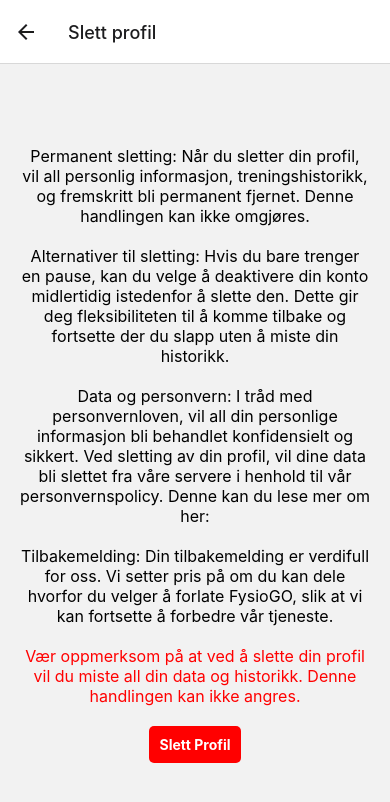
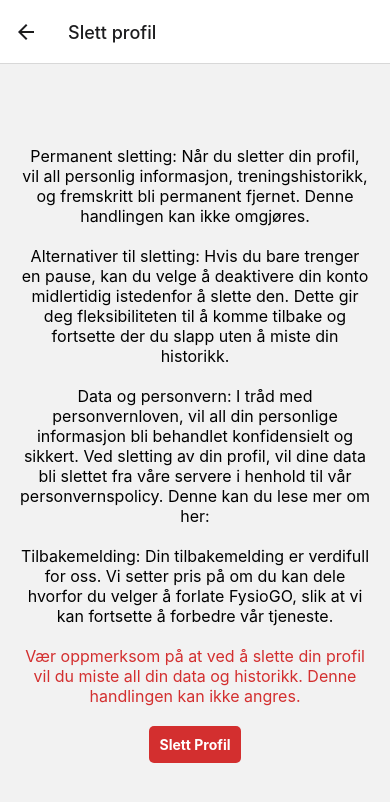
Before and after one commit to TommyS-NO/PhysioFlow-Prototype, a React Native app in the folder frontend/: screen /DeleteUserScreen in a window 390 px wide. Shown: the top 802 px of the page. Built offline with nearby package versions, Linux system fonts and the light colour scheme; no server answers.

Commit message:
Change of red color

```diff
--- a/frontend/Screens/DeleteUserScreen.tsx
+++ b/frontend/Screens/DeleteUserScreen.tsx
@@ -103,11 +103,11 @@ const styles = StyleSheet.create({
 	warningText: {
 		marginBottom: 20,
 		fontSize: 16,
-		color: "red",
+		color:  "#D32F2F",
 		textAlign: "center",
 	},
 	deleteButton: {
-		backgroundColor: "red",
+		backgroundColor:  "#D32F2F",
 		padding: 10,
 		borderRadius: 5,
 	},
--- a/frontend/Styles/Settings_Style.ts
+++ b/frontend/Styles/Settings_Style.ts
@@ -58,7 +58,7 @@ export const styles = StyleSheet.create({
     color: "#000",
   },
   deleteButton: {
-    backgroundColor: "red",
+    backgroundColor: "#D32F2F",
   },
   deleteButtonText: {
     color: "#fff",
```
Also changed, not shown: frontend/Screens/SettingsScreen.tsx (+0 -7 lines).
